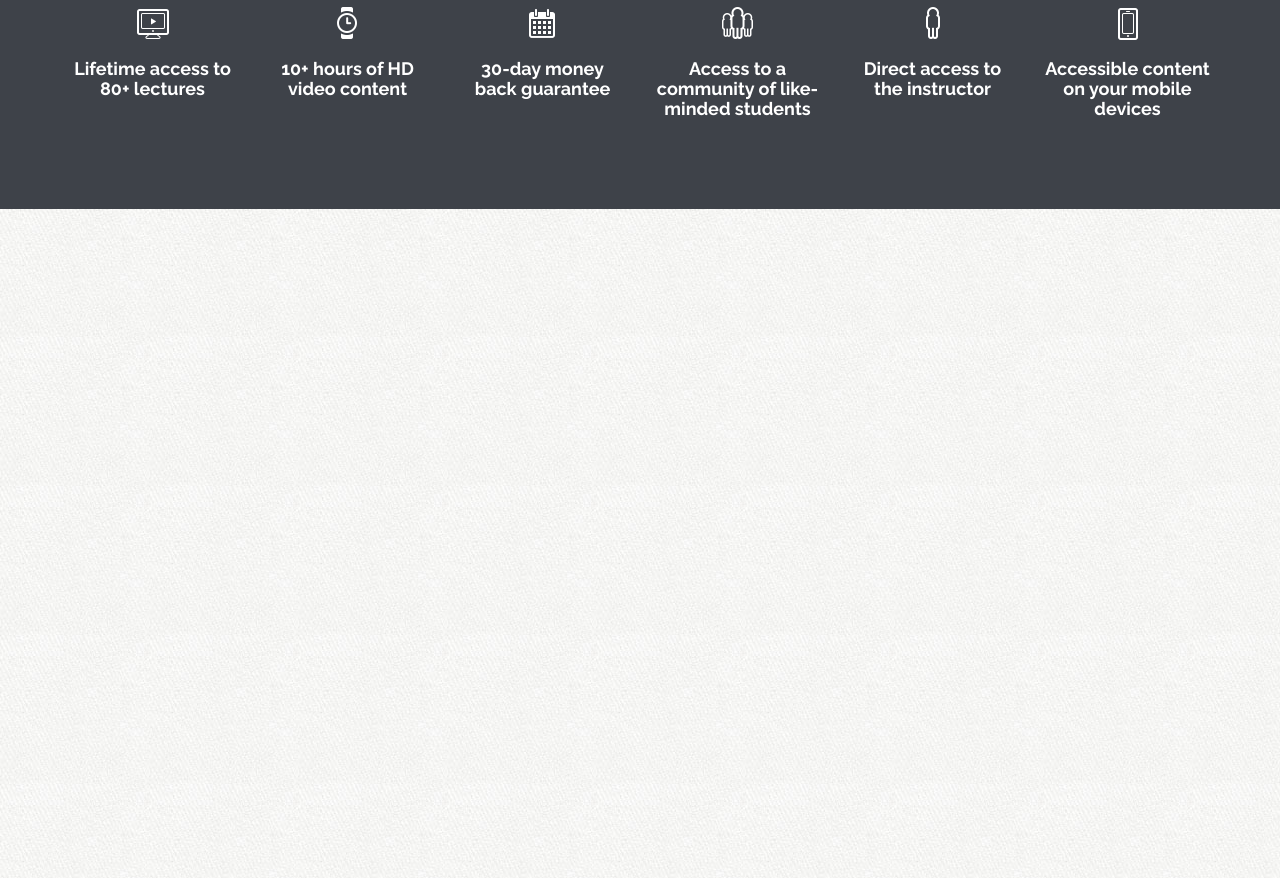
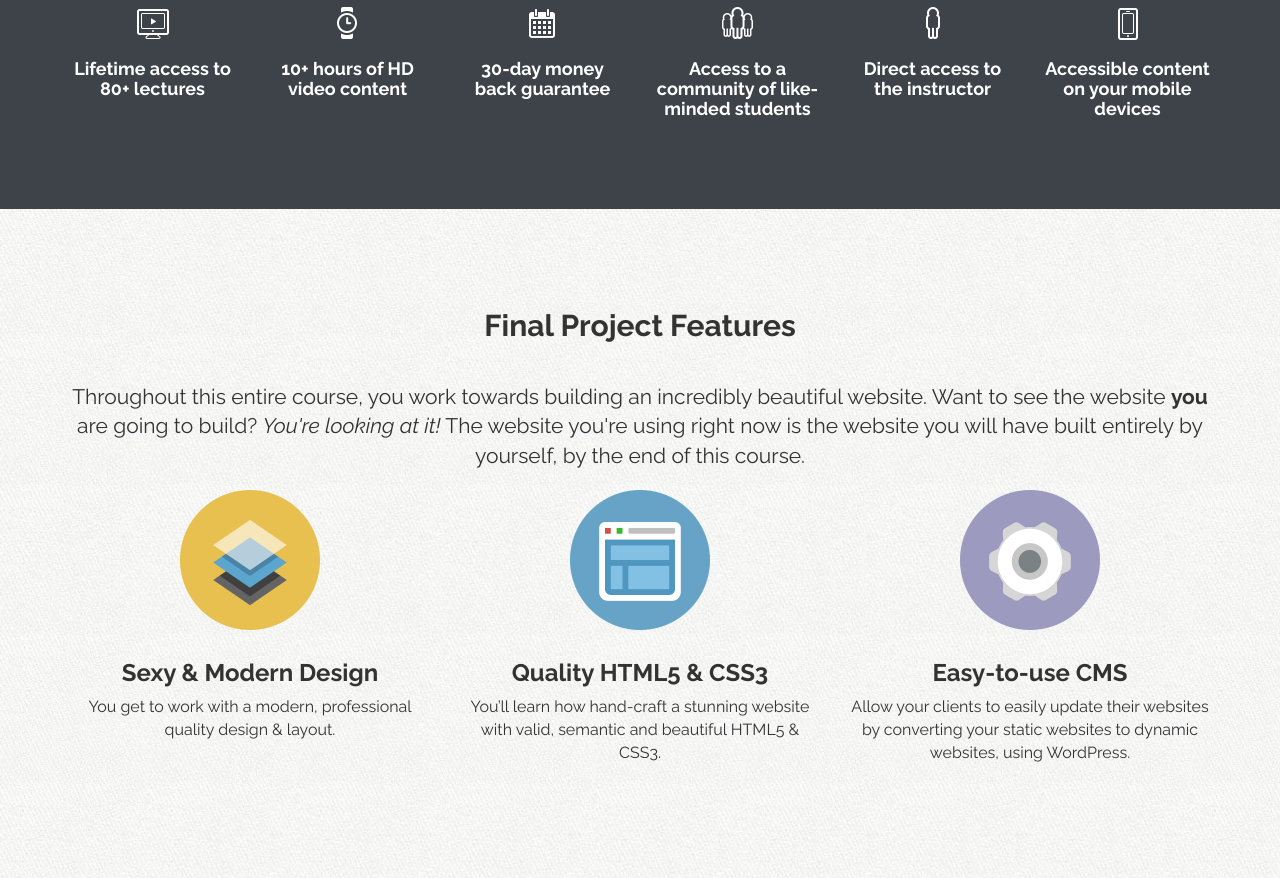
Before and after one commit to Saabbir/B2W, a plain HTML site: page index.html in a window 1280 px wide. Shown: the part 2920-3798 px from the top of the page. Drawn offline with nearby package versions, Linux system fonts and the light colour scheme.

Commit message:
Build desktop version of project-features section

```diff
--- a/assets/css/custom.css
+++ b/assets/css/custom.css
@@ -163,3 +163,9 @@ section h3 {
 .ci.ci-community        { background-position: -120px 0; }
 .ci.ci-instructor       { background-position: -160px 0; }
 .ci.ci-device           { background-position: -200px 0; }
+
+/* === PROJECT FEATURES === */
+
+#project-features {
+    text-align: center;
+}
--- a/index.html
+++ b/index.html
@@ -203,7 +203,32 @@
 
     <!-- PROJECT FEATURES
     ========================================== -->
-    <section></section>
+    <section id="project-features">
+        <div class="container">
+            <div class="section-header">
+                <h2>Final Project Features</h2>
+                <p class="lead">Throughout this entire course, you work towards building an incredibly beautiful website. Want to see the website <strong>you</strong> are going to build? <em>You're looking at it!</em> The website you're using right now is the website you will have built entirely by yourself, by the end of this course.</p>
+            </div>
+
+            <div class="row">
+                <div class="col-sm-4">
+                    <img src="assets/img/icon-design.png" alt="Design">
+                    <h3>Sexy &amp; Modern Design</h3>
+                    <p>You get to work with a modern, professional quality design &amp; layout.</p>
+                </div><!-- /.col -->
+                <div class="col-sm-4">
+                    <img src="assets/img/icon-code.png" alt="Code">
+                    <h3>Quality HTML5 &amp; CSS3</h3>
+                    <p>You’ll learn how hand-craft a stunning website with valid, semantic and beautiful HTML5 &amp; CSS3.</p>
+                </div><!-- /.col -->
+                <div class="col-sm-4">
+                    <img src="assets/img/icon-cms.png" alt="CMS">
+                    <h3>Easy-to-use CMS</h3>
+                    <p>Allow your clients to easily update their websites by converting your static websites to dynamic websites, using WordPress.</p>
+                </div><!-- /.col -->
+            </div><!-- /.row -->
+        </div><!-- /.container -->
+    </section>
 
     <!-- VIDEO FEATURETTE
     ========================================== -->
```
